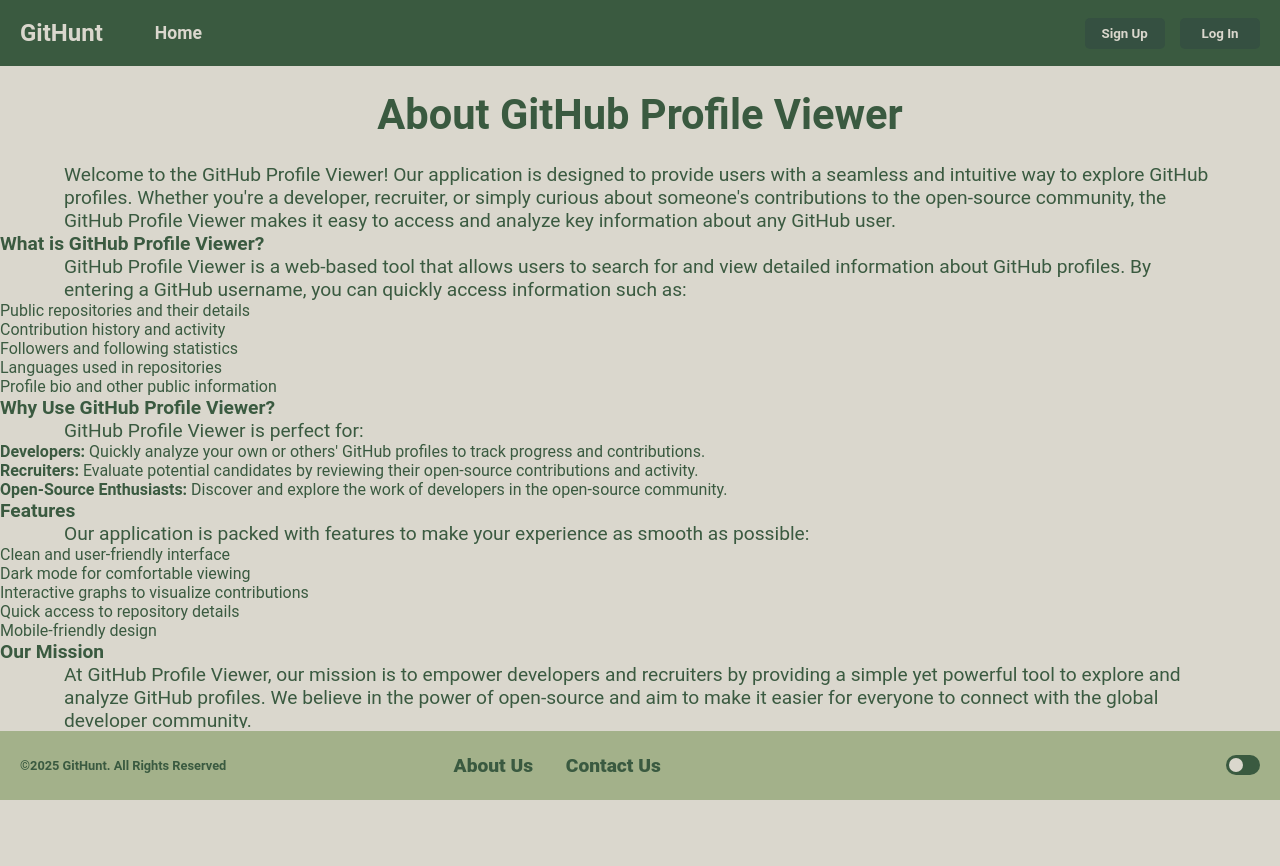
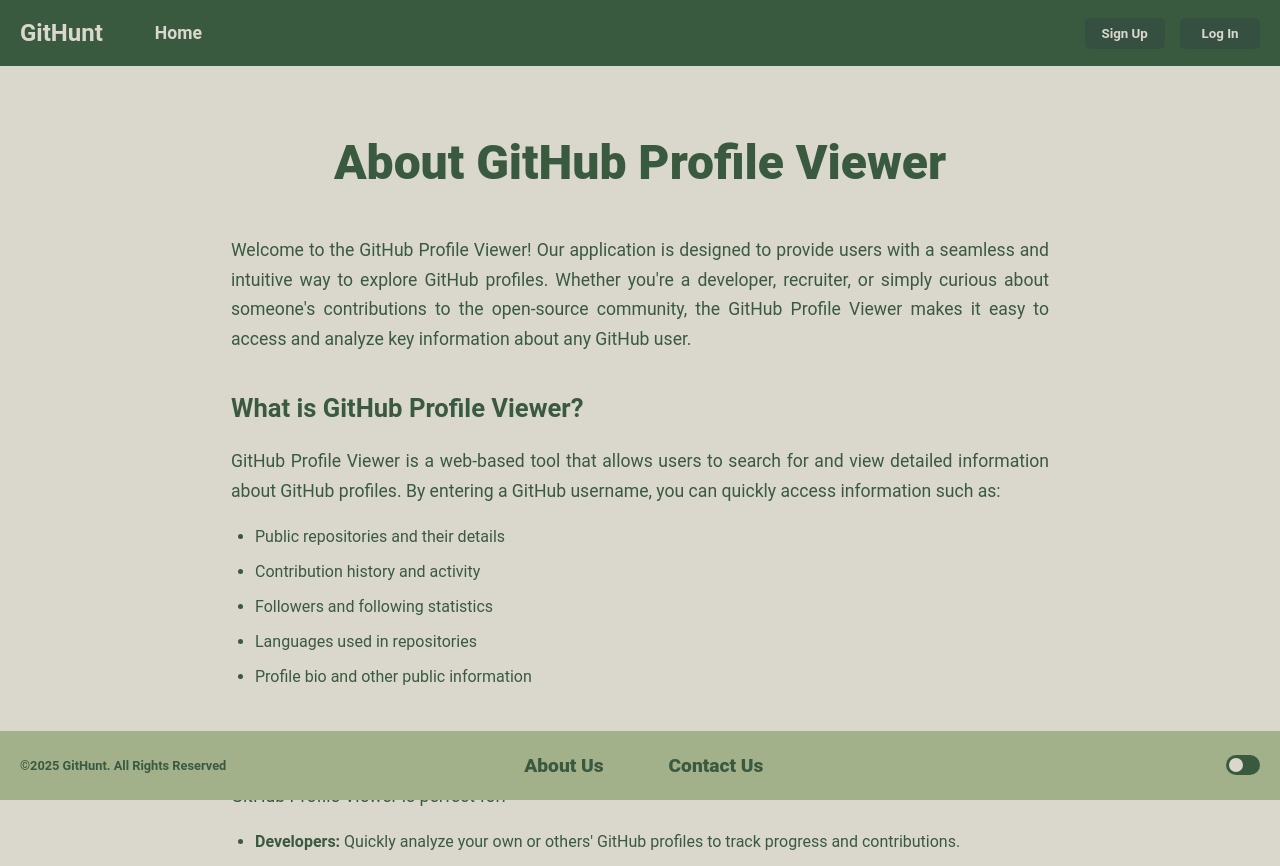
Before and after one commit to CadeCCook/GitHub-Profile-Viewer, a React (Create React App) app in the folder github-project/: page /about in a window 1280 px wide. Before the commit the page ends 801 px from the top, so only its background shows below. Built offline with nearby package versions, Linux system fonts and the light colour scheme.

Commit message:
Minor styling fixes

```diff
--- a/github-project/src/App.css
+++ b/github-project/src/App.css
@@ -375,8 +375,9 @@ body.dark-mode footer {
 /* Navigation Options */
 .footer-center {
   flex: 1;
-  text-align: center;
   display: flex;
+  justify-content: center;
+  gap: 2rem;
 }
 
 .about-btn, .contact-btn {
@@ -802,14 +803,58 @@ body.dark-mode .contact-form textarea {
   display: flex;
   flex-direction: column;
   align-items: center;
-  min-height: 80vh;
   background-color: inherit;
+  padding: 1rem 1rem 6rem;
+  min-height: 100vh;
+  max-height: 100vh;
+  overflow-y: auto;
+  overflow-x: hidden;
 }
 
-.about-container p {
-  margin: 0 5vw;
-  font-size: 1.2em;
+.about-content {
+  max-width: 850px;
+  width: 100%;
+  line-height: 1.7;
+  padding: 1rem;
+  margin-bottom: 6rem;
 }
+
+.about-content h2 {
+  font-size: clamp(2rem, 4vw, 3rem);
+  font-weight: 800;
+  text-align: center;
+  margin-bottom: 2rem;
+}
+
+.about-content h3 {
+  font-size: 1.6rem;
+  margin-top: 2rem;
+  margin-bottom: 1rem;
+}
+
+.about-content p {
+  margin: 1rem 0;
+  font-size: 1.1rem;
+  text-align: justify;
+}
+
+.about-content ul {
+  padding-left: 1.5rem;
+  margin: 1rem 0;
+  list-style-type: disc;
+}
+
+.about-content li {
+  margin-bottom: 0.5rem;
+  font-size: 1rem;
+}
+
+/* Dark mode support */
+body.dark-mode .about-content p,
+body.dark-mode .about-content li {
+  color: var(--white);
+}
+
 
 /* Login/Signup Page Styling */
 .checkbox-container {
--- a/github-project/src/pages/About.js
+++ b/github-project/src/pages/About.js
@@ -4,7 +4,8 @@ import Footer from '../components/Footer';
 
 function About() {
     return (
-        <div className='about-container'>
+        <div className="about-page">
+            <div className="about-container">
                 <div className="about-content">
                     <h2>About GitHub Profile Viewer</h2>
                     <p>
@@ -60,6 +61,7 @@ function About() {
                     </p>
                 </div>
             </div>
+        </div>
     );
 }
 
```
Lines whose indentation alone changed are shown as unchanged.
